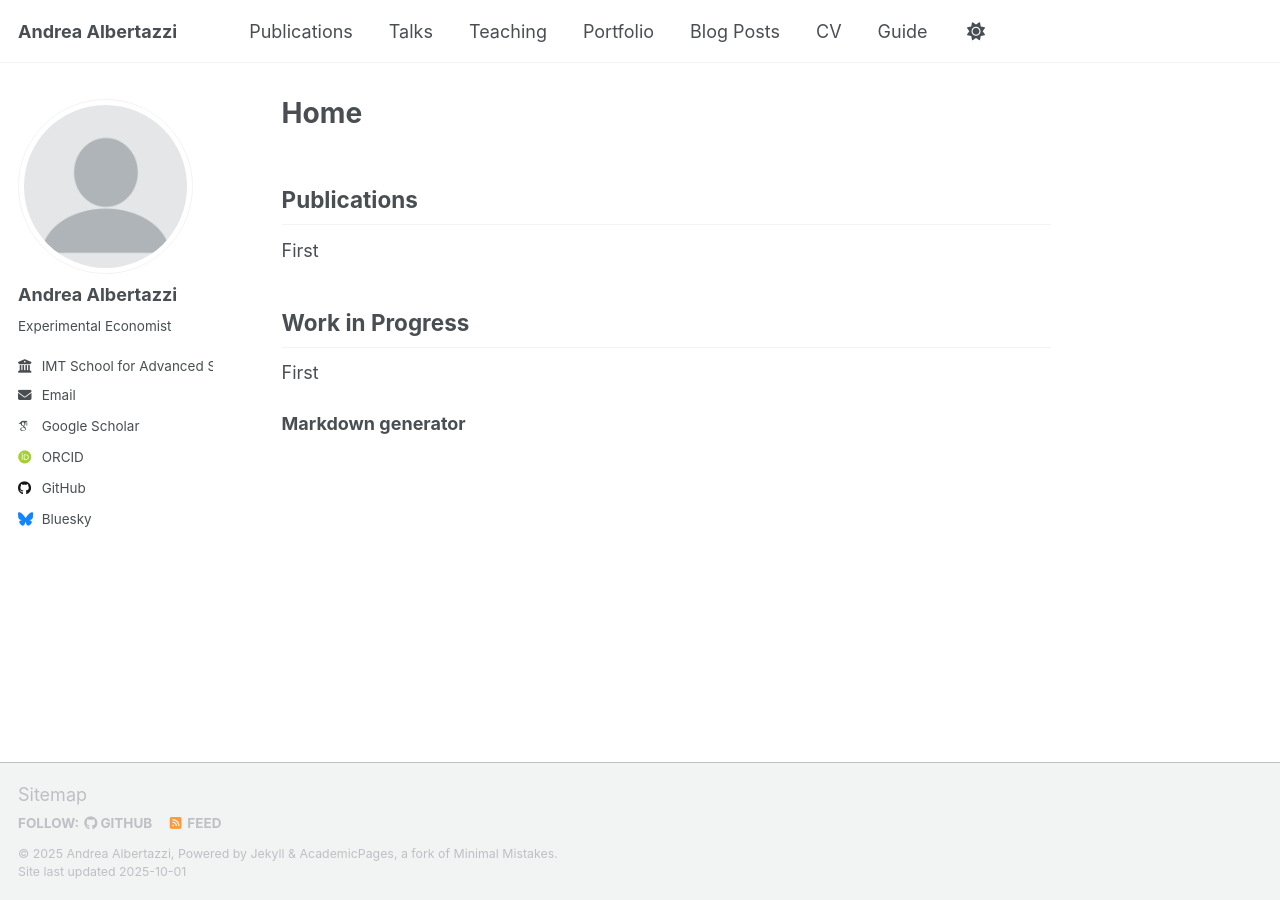
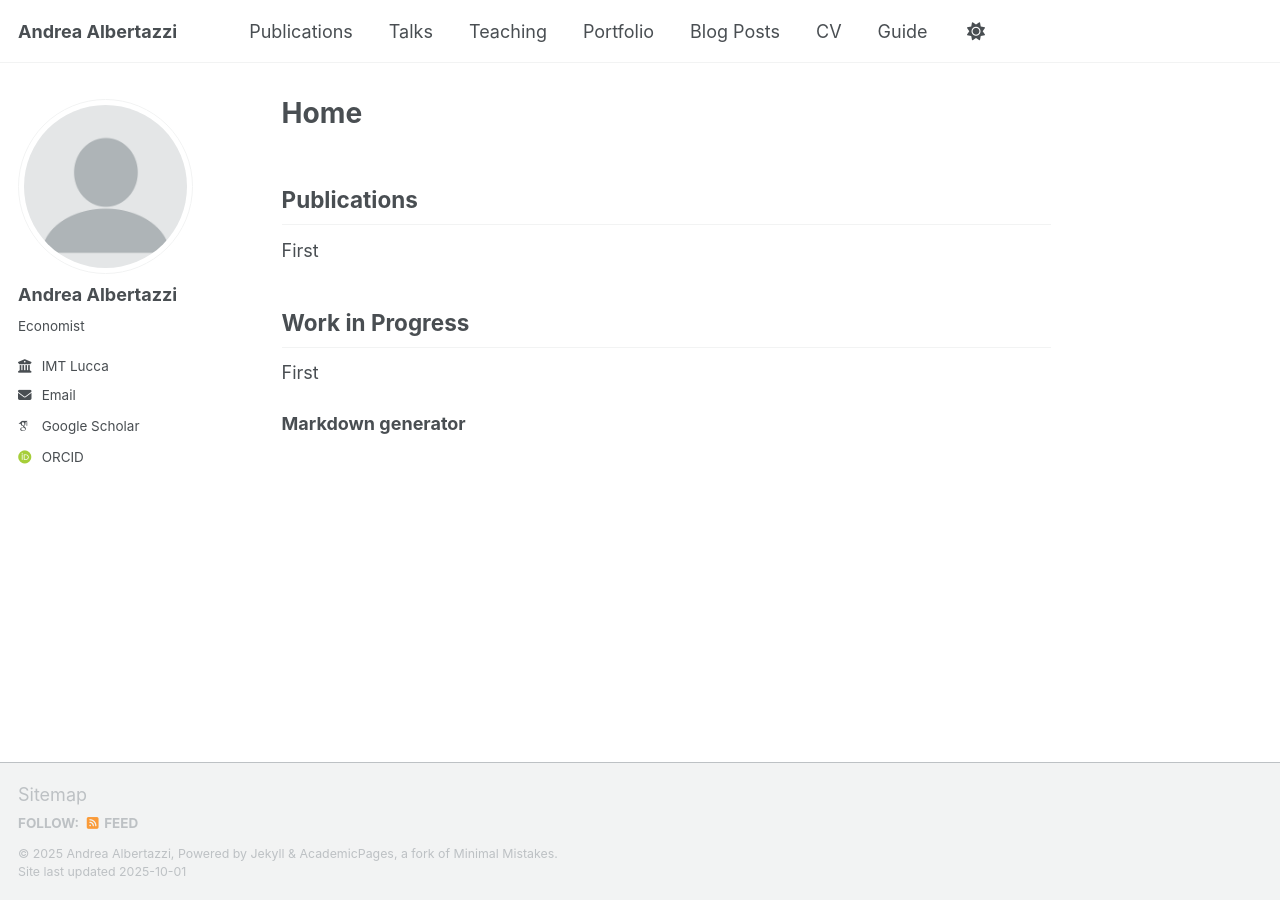
Before and after one commit to tazze87/tazze87.github.io, a Jekyll site: the page built from _pages/about.md, in a window 1280 px wide. Built offline with Jekyll 4.4.1, drawn with Linux system fonts in a browser that asks for light colours; some web fonts are replaced; a script that is not in the unit is left out.

Commit message:
Update _config.yml

```diff
--- a/_config.yml
+++ b/_config.yml
@@ -26,9 +26,9 @@ author:
   avatar           : "profile.png"
   name             : "Andrea Albertazzi"
   pronouns         : # example: "she/her"
-  bio              : "Experimental Economist"
+  bio              : "Economist"
   location         : #"Earth"
-  employer         : "IMT School for Advanced Studies Lucca"
+  employer         : "IMT Lucca"
   uri              : # URL
   email            : "andrea.albertazzi@imtlucca.it"
 
@@ -48,13 +48,13 @@ author:
   bitbucket        : # Username - Update with your username on the site
   codepen          : # Username
   dribbble         : # Username
-  github           : "academicpages"
+  github           : #"academicpages"
   kaggle           : # Username
   stackoverflow    : # User number or user number and name (i.e., use "1" or "1/jeff-atwood")
 
   # Social media
   artstation       : # Username
-  bluesky          : "bsky.app" # Replace this with you Bluesky username
+  bluesky          : #"bsky.app" # Replace this with you Bluesky username
   facebook         : # Username
   flickr           : # Username
   foursquare       : # Username
```
